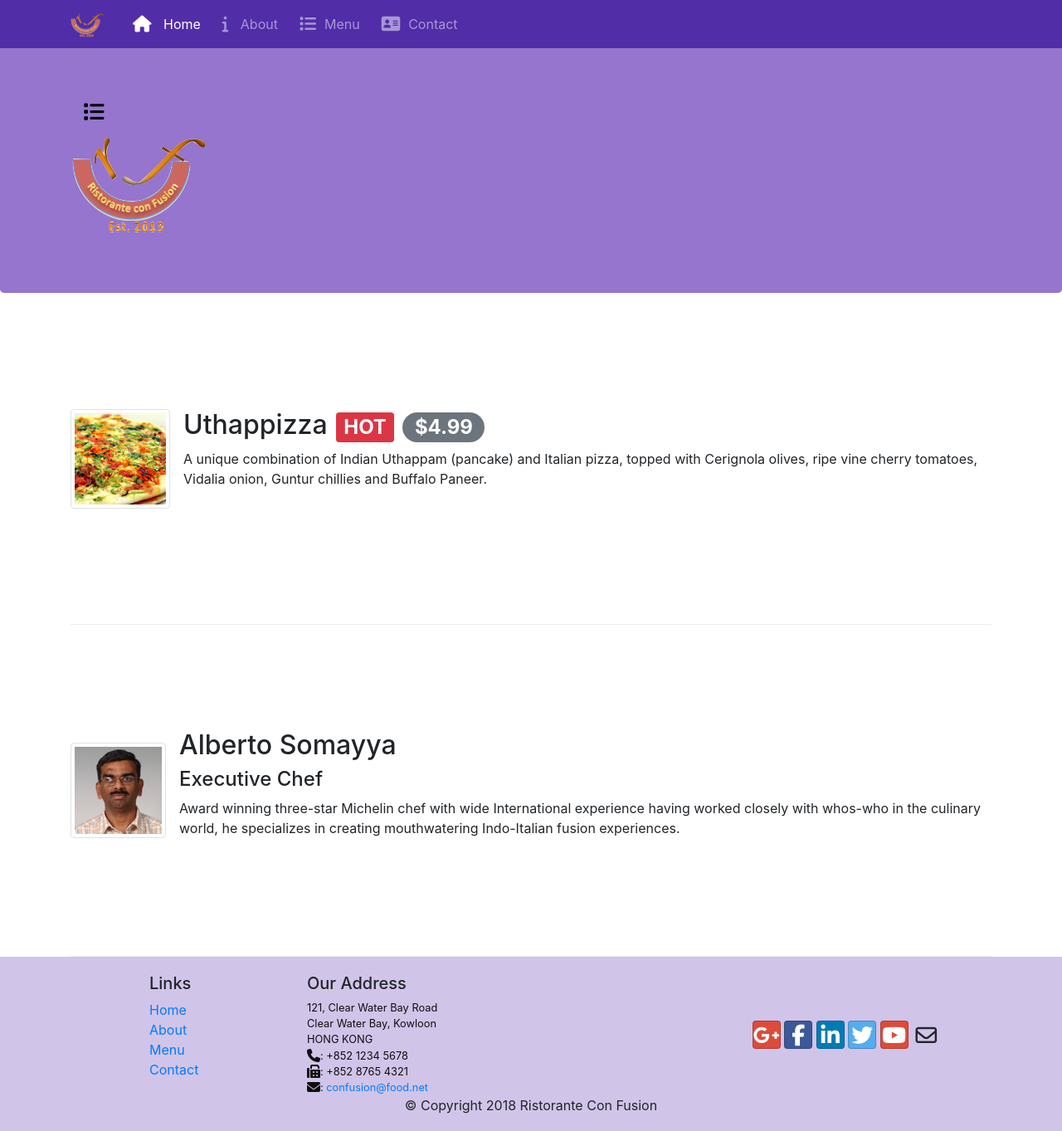
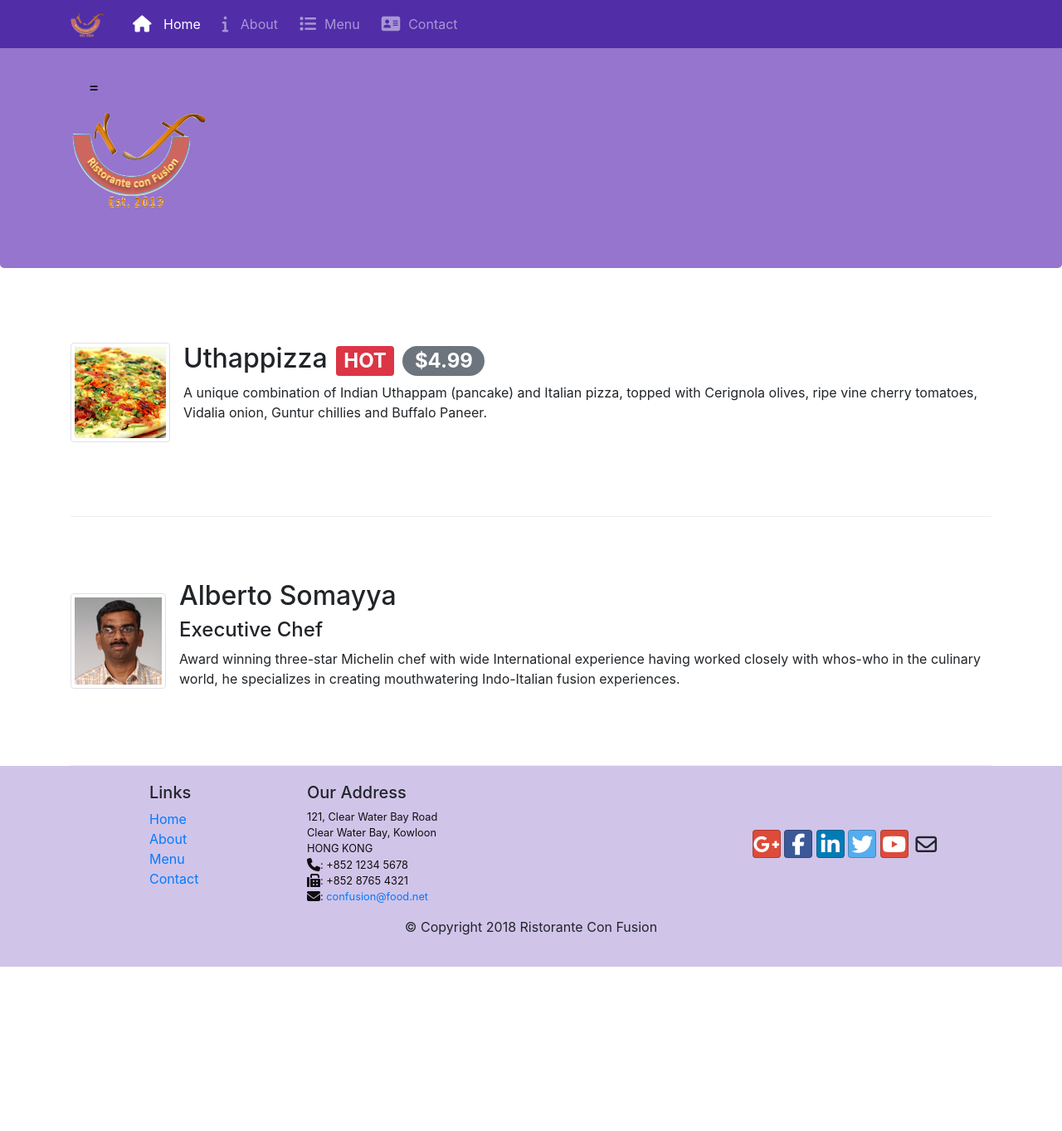
Before and after one commit to npmh310/exercise6_FER, a plain HTML site: page index1.html in a window 1280 px wide. Shown: the whole page at 83% size. After the commit the page ends 1165 px from the top, so only its background shows below. Drawn offline with nearby package versions, Linux system fonts and the light colour scheme.

Commit message:
fix the last 7-13

```diff
--- a/CSS/style.css
+++ b/CSS/style.css
@@ -5,9 +5,9 @@
 
 .row-content {
     margin:0px auto;
-    padding: 50px 0px 50px 0px;
+    padding: 30px 0px 30px 0px;
     border-bottom: 1px ridge;
-    min-height:400px;
+    min-height:300px;
 }
 
 .footer{
@@ -41,3 +41,7 @@ body{
 .nav-link{
     color: black;
 }
+
+.col-auto{
+    margin-top: 15px;
+}
--- a/index1.html
+++ b/index1.html
@@ -24,7 +24,7 @@
     <link rel="stylesheet" href="CSS/style.css" />
   </head>
   <body>
-    <header class="jumbotron" >
+    <header class="jumbotron" style="padding: 40px 30px 70px 30px;" >
       <div class="container">
         <div class="row row-header">
           <nav class="navbar navbar-dark navbar-expand-sm bg-primary fixed-top">
@@ -67,7 +67,7 @@
             data-toggle="collapse"
             data-target="#Navbar"
           >
-            <span class="navbar-toggler-icon"><span class="fa fa-list fa-lg"></span>
+            <span class="navbar-toggler-icon">=</span>
           </button>
           <div class="collapse navbar-collapse" id="Navbar">
             <ul class="navbar-nav mr-auto">
```
Also changed, not shown: aboutus.html (+2 -2 lines).
